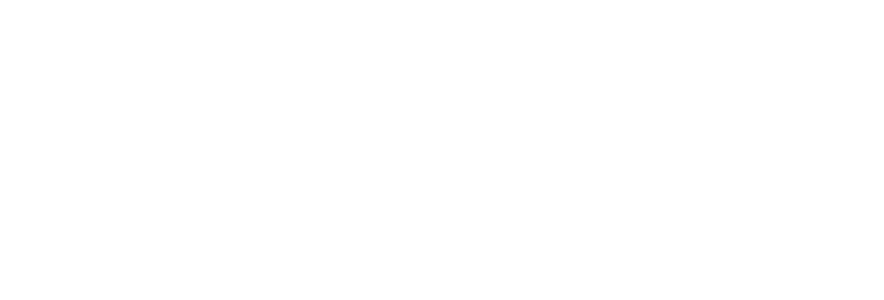
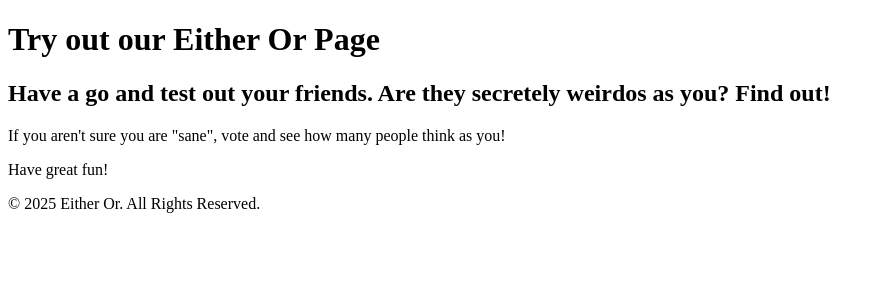
Before and after one commit to Ania58/EitherOr-Frontend, a React (Vite) app: page / in a window 1280 px wide. Shown: the top 300 px of the page, without its empty margins (0-884 px from the left). Built offline with nearby package versions, Linux system fonts and the light colour scheme.

Commit message:
create a basic Header and Footer components

```diff
--- a/src/App.jsx
+++ b/src/App.jsx
@@ -1,10 +1,14 @@
+import React from "react";
+import Header from "./Header";
+import Footer from "./Footer";
 
 function App() {
 
 
   return (
     <>
-
+     <Header />
+     <Footer />
     </>
   )
 }
--- /dev/null
+++ b/src/Footer.jsx
@@ -0,0 +1,12 @@
+
+const Footer = () => {
+    const fullYear = new Date().getFullYear();
+
+    return (
+        <footer>
+            <p>© {fullYear} Either Or. All Rights Reserved.</p>
+        </footer>
+    )
+};
+
+export default Footer;
--- /dev/null
+++ b/src/Header.jsx
@@ -0,0 +1,13 @@
+
+const Header = () => {
+    return (
+        <>
+            <h1>Try out our Either Or Page</h1>
+            <h2>Have a go and test out your friends. Are they secretely weirdos as you? Find out!</h2>
+            <p>If you aren't sure you are "sane", vote and see how many people think as you!</p>
+            <p>Have great fun!</p>
+        </>
+    )
+};
+
+export default Header;
```
